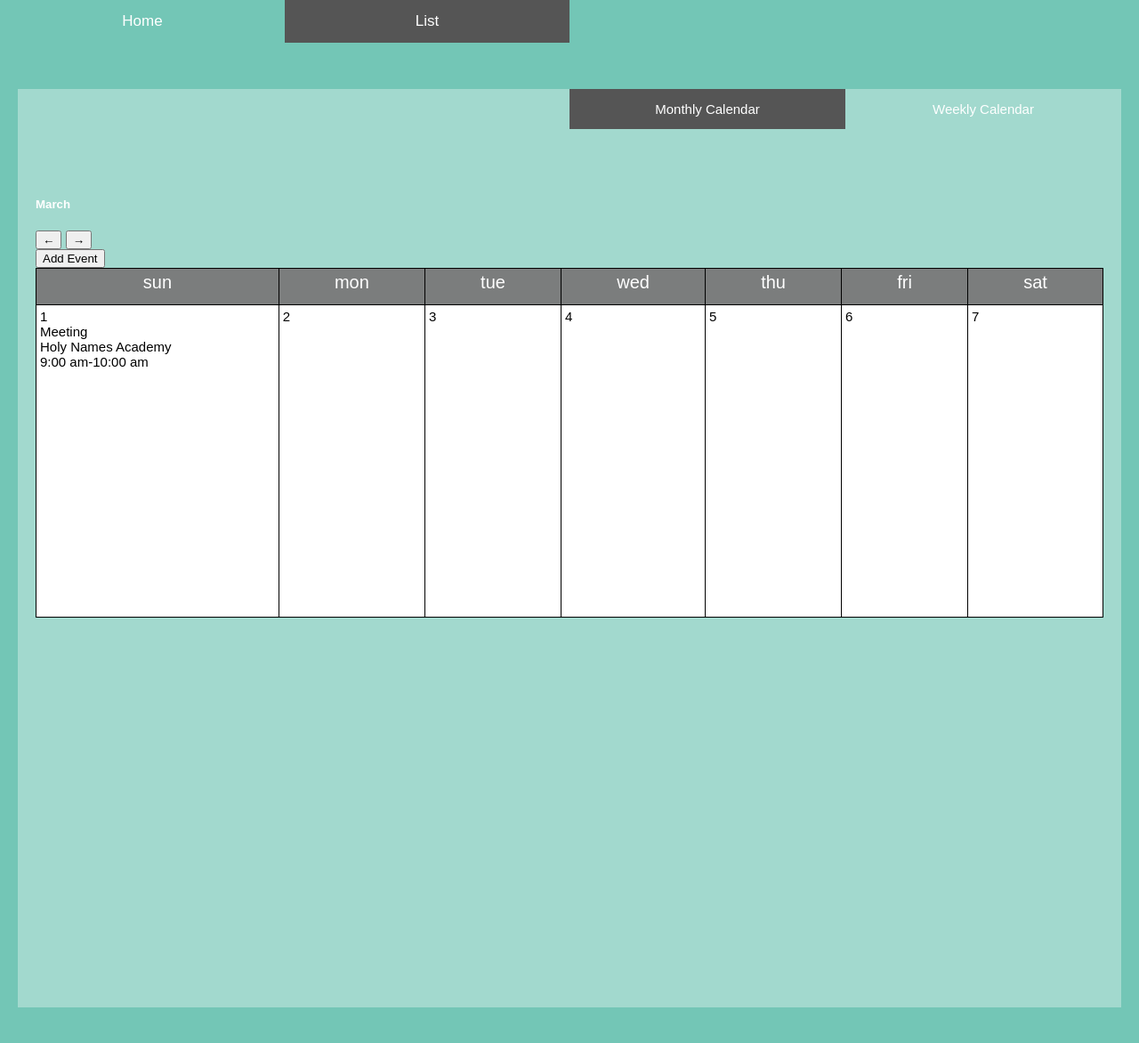
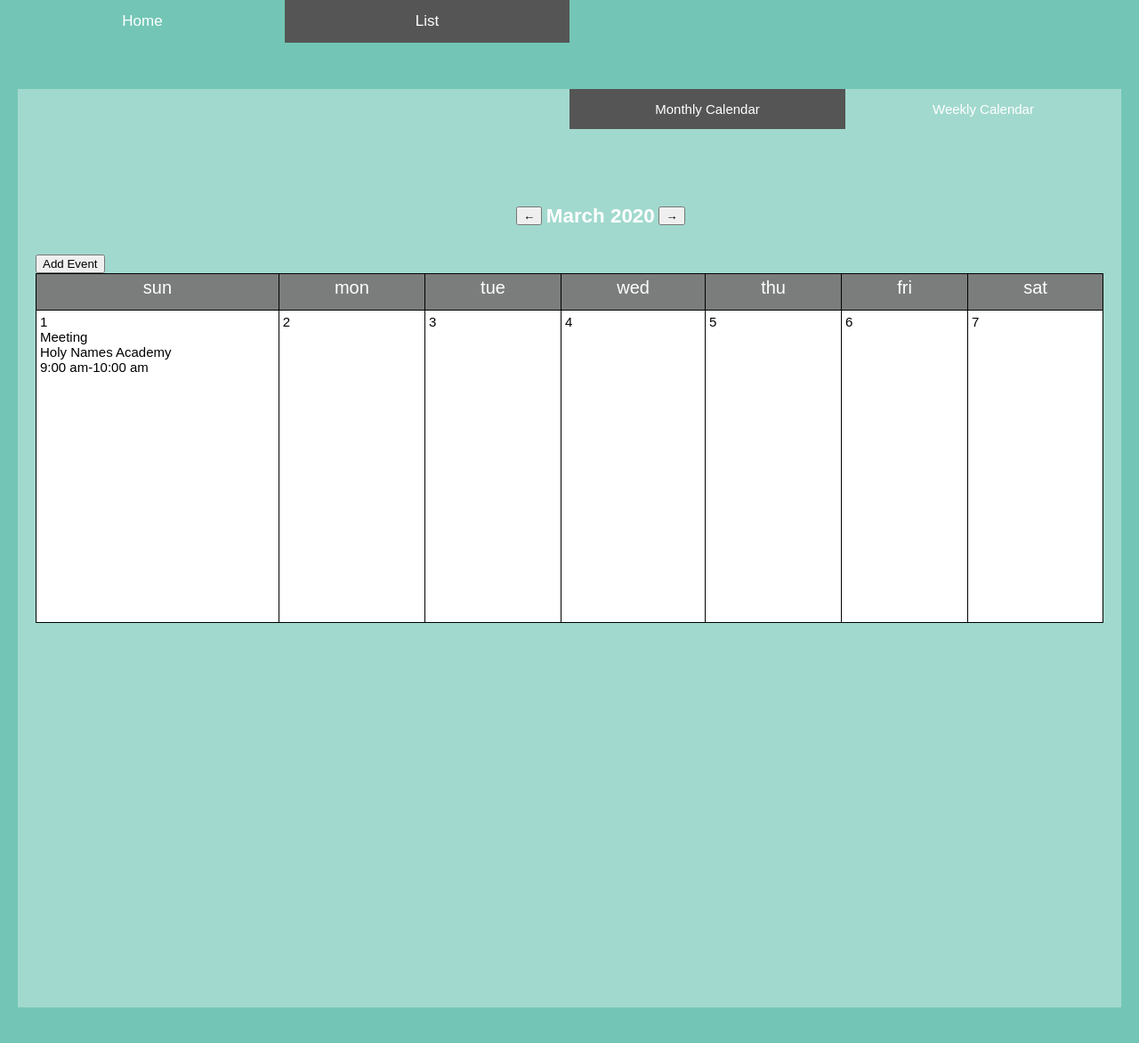
Before and after one commit to so-da-sea/star_tech_industries, a PHP site: page /index.html in a window 1280 px wide, after a click on "Weekly Calendar". Shown: the part 18-1190 px from the top of the page at 89% size. Run offline with PHP 8.4, Linux system fonts and the light colour scheme.

Commit message:
Edited list text and edited header of weekly. No major changes.

```diff
--- a/cal-actions.js
+++ b/cal-actions.js
@@ -150,7 +150,7 @@ var currentWeek = {m: january, w: 1};
                     }
                 }
 
-                document.getElementById("weekHeader").innerHTML = month.monthName;
+                document.getElementById("weekHeader").innerHTML = month.monthName + " 2020";
            }
 
             function moveBackwardsThroughWeeks(){
--- a/index.html
+++ b/index.html
@@ -42,9 +42,11 @@
 
 
                 <div id="Weekly" class="tabcontentSubTab">
-                <h5 id = "weekHeader">weekly stuff...</h5>
-                    <button onclick = "moveBackwardsThroughWeeks()">&larr;</button>
-                    <button onclick = "moveForwardsThroughWeeks()">&rarr;</button>
+                    <div class= "moving" id= "moving2">
+                        <button id= "moveBackwardsWeeks" onclick = "moveBackwardsThroughWeeks()">&larr;</button>
+                        <h4 id="weekHeader"></h4>
+                        <button onclick = "moveForwardsThroughWeeks()">&rarr;</button>
+                    </div>
 
                      <div class="weekAddingEvent" onclick="infoEvent()" ><button id="weekAddEvent">Add Event </button>
                                 <span class="eventText" id="weekEventNew"></span>
@@ -163,12 +165,12 @@
 
 
                 <div id="ListSubTab" class="tabcontentSubTab">
-                    <h4>this is where the personal lists/to dos will go...</h4>
+                    <h4>To Do:</h4>
                          <div id="todoContainer">
                                 <div>
-                                <label>Input: <input type="text" id="todoInput"/></label>
+                                <label>Enter a task: <input type="text" id="todoInput"/></label>
                                     <br>
-                                <button id="todoButton">Add Todos</button>
+                                <button id="todoButton">Add Task to List</button>
                                     <ul id="todos">
 
                                     </ul>
--- a/styles.css
+++ b/styles.css
@@ -88,6 +88,9 @@ body, html {
                 #moveBackwardsMonths{
                     margin-left: 45%;
 
+                }
+                #moveBackwardsWeeks{
+                    margin-left: 45%;
                 }
             .calendar{
                 display:grid;
```
